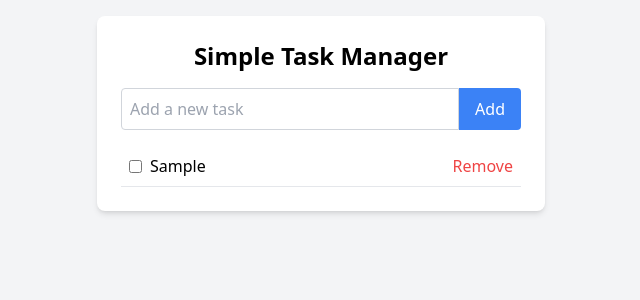
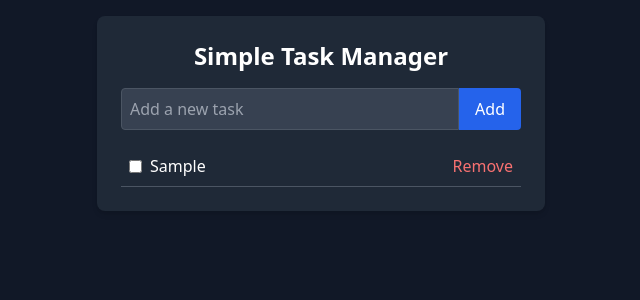
Before and after one commit to santhosh220z/simple-task-manager, a React (Create React App) app in the folder gui/: page / in a window 1280 px wide. Both pictures are taken after typing "Sample" into the empty fields and a click on the button "Add". Shown: the top 300 px of the page, without its empty margins (319-959 px from the left). Built offline with nearby package versions, Linux system fonts and the light colour scheme.

Commit message:
commited some changes.

```diff
--- a/gui/src/App.js
+++ b/gui/src/App.js
@@ -33,27 +33,28 @@
   };
 
   return (
-    <div className="min-h-screen bg-gray-100 p-4">
-      <div className="max-w-md mx-auto bg-white rounded-lg shadow-md p-6">
+    <div className="min-h-screen bg-gray-900 text-white p-4">
+      <div className="max-w-md mx-auto bg-gray-800 rounded-lg shadow-md p-6">
         <h1 className="text-2xl font-bold text-center mb-4">Simple Task Manager</h1>
         <div className="flex mb-4">
           <input
             type="text"
             value={newTask}
             onChange={(e) => setNewTask(e.target.value)}
+            onKeyPress={(e) => e.key === 'Enter' && addTask()}
             placeholder="Add a new task"
-            className="flex-1 p-2 border border-gray-300 rounded-l"
+            className="flex-1 p-2 border border-gray-600 rounded-l bg-gray-700 text-white"
           />
           <button
             onClick={addTask}
-            className="bg-blue-500 text-white px-4 py-2 rounded-r hover:bg-blue-600"
+            className="bg-blue-600 text-white px-4 py-2 rounded-r hover:bg-blue-700"
           >
             Add
           </button>
         </div>
         <ul>
           {tasks.map(task => (
-            <li key={task.id} className="flex items-center justify-between p-2 border-b">
+            <li key={task.id} className="flex items-center justify-between p-2 border-b border-gray-600">
               <div className="flex items-center">
                 <input
                   type="checkbox"
@@ -61,13 +62,13 @@
                   onChange={() => toggleTask(task.id)}
                   className="mr-2"
                 />
-                <span className={task.done ? 'line-through text-gray-500' : ''}>
+                <span className={task.done ? 'line-through text-gray-400' : ''}>
                   {task.description}
                 </span>
               </div>
               <button
                 onClick={() => removeTask(task.id)}
-                className="text-red-500 hover:text-red-700"
+                className="text-red-400 hover:text-red-300"
               >
                 Remove
               </button>
```
